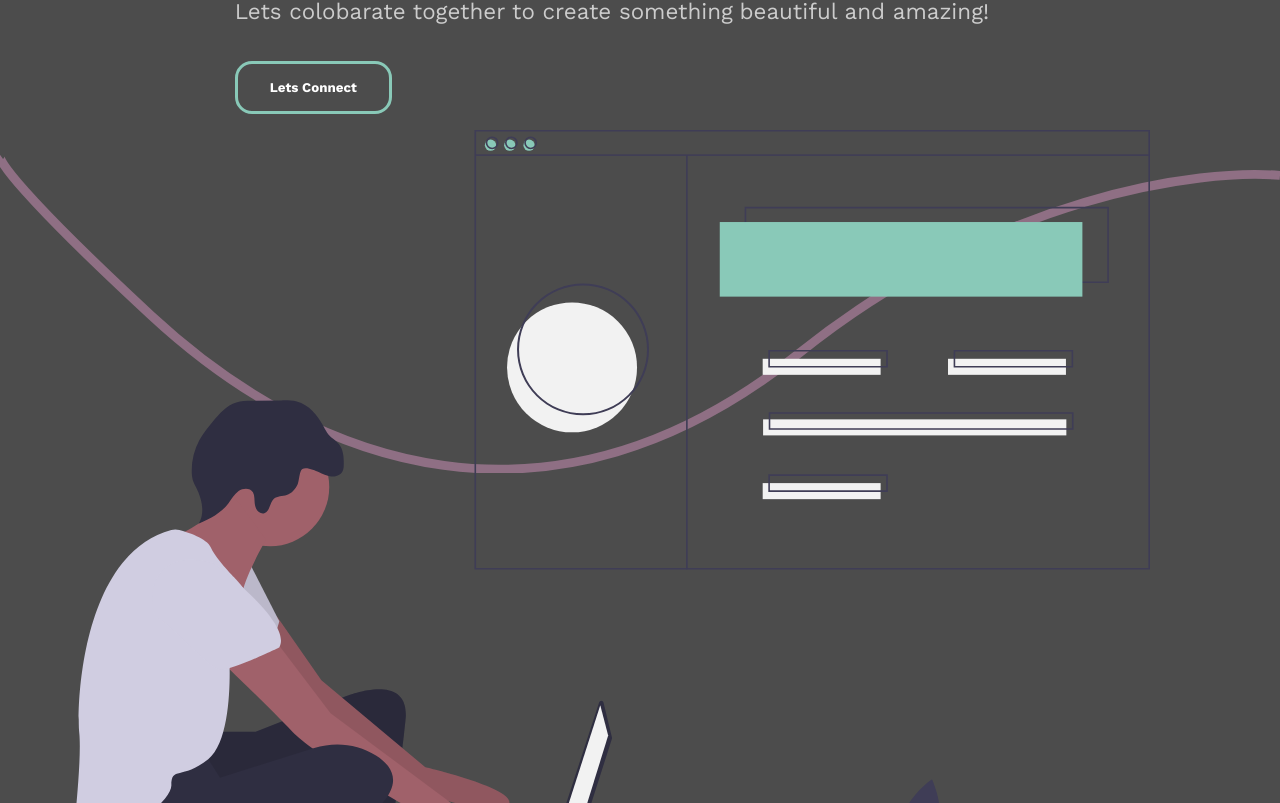
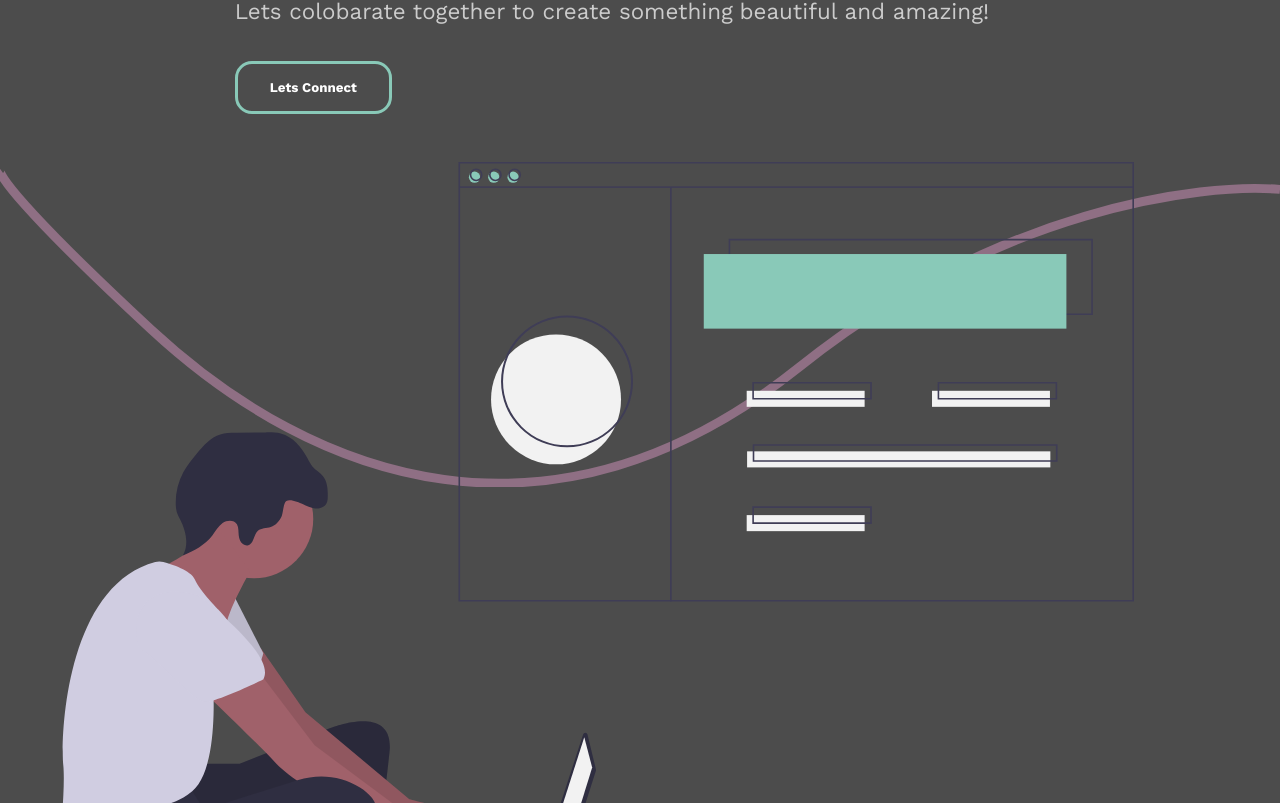
Before and after one commit to alanbedoya/portfolio2, a React (Create React App) app: page / in a window 1280 px wide. Shown: the part 457-1260 px from the top of the page. Built offline with nearby package versions, Linux system fonts and the light colour scheme; what react-alert-template-basic would draw is missing.

Commit message:
Fixed some QA issues on the homepage.

```diff
--- a/src/components/bannerSection.js
+++ b/src/components/bannerSection.js
@@ -78,7 +78,8 @@ const StyledBanner = styled(StyledLayout)`
 const StyledBannerImage = styled(StyledImage)`
   object-fit: center;
 
-  @media only screen and (min-device-width: 12em) and (max-device-width: 35.45em) {
+  @media only screen and (min-device-width: 12em) and (max-device-width: 64em) {
+    height: 20rem;
     display: flex;
     justify-content: center;
     margin-top: 2rem;
```
